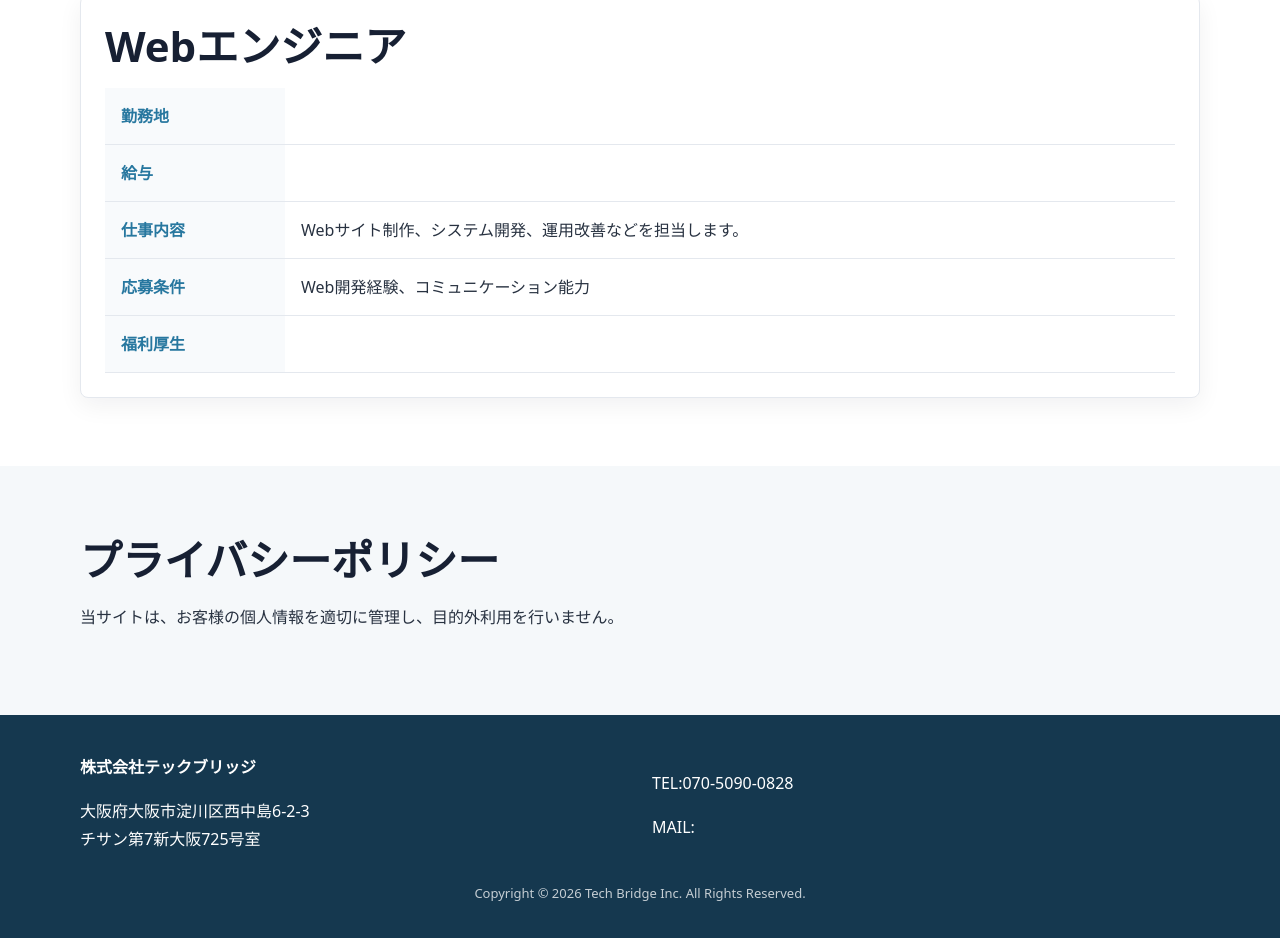
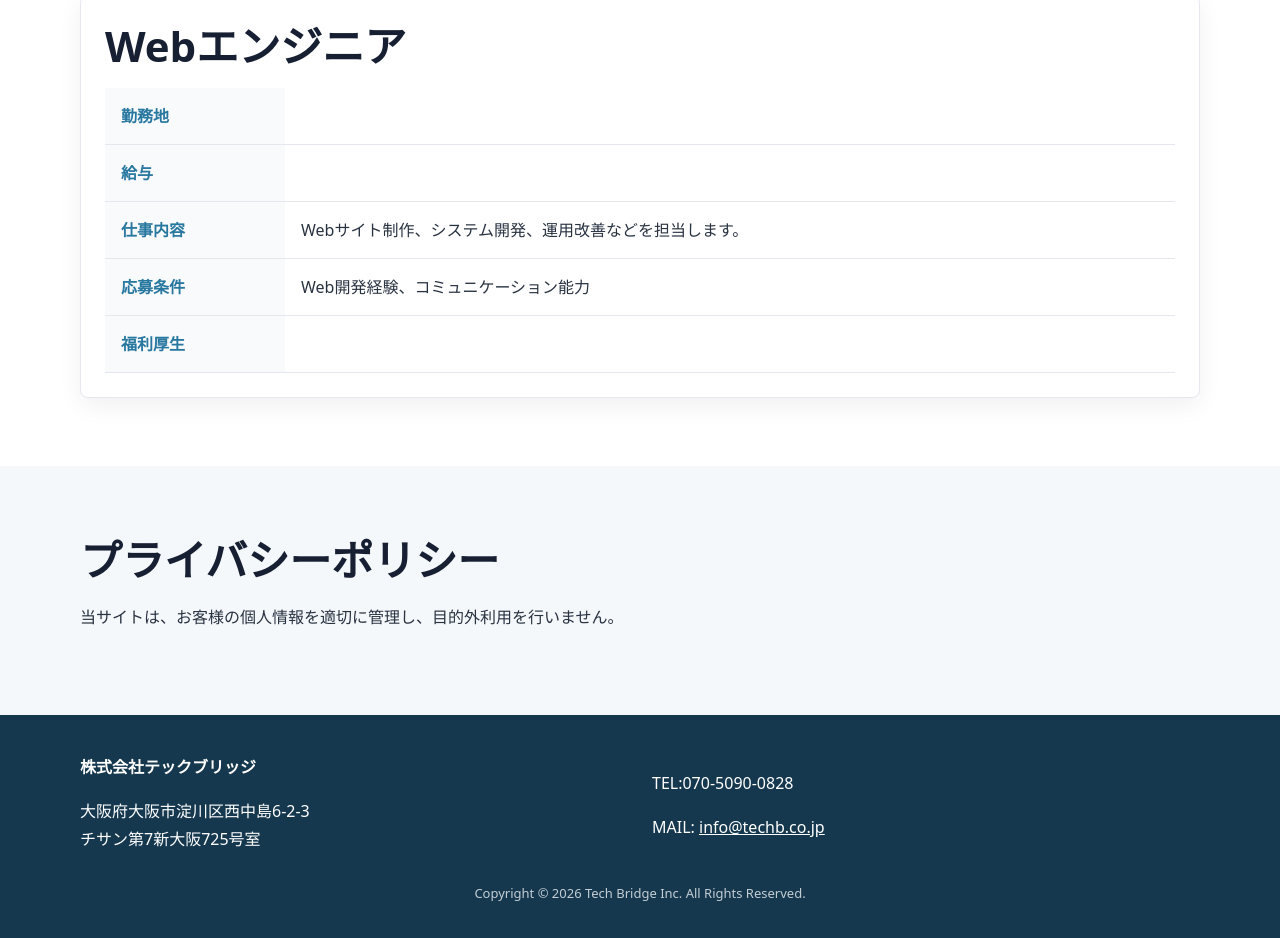
Before and after one commit to jcsys/techb.co.jp, a website: page public-site/careers.html in a window 1280 px wide. Shown: the part 439-1377 px from the top of the page. Drawn offline with Linux system fonts and the light colour scheme.

Commit message:
Add company email address to careers page

```diff
--- a/public-site/careers.html
+++ b/public-site/careers.html
@@ -38,7 +38,7 @@
       </div>
       <div>
         <p>TEL:070-5090-0828</p>
-        <p>MAIL: </p>
+        <p>MAIL: <a href="mailto:info@techb.co.jp">info@techb.co.jp</a></p>
       </div>
     </div>
     <p class="copyright">Copyright © 2026 Tech Bridge Inc. All Rights Reserved.</p>
```
